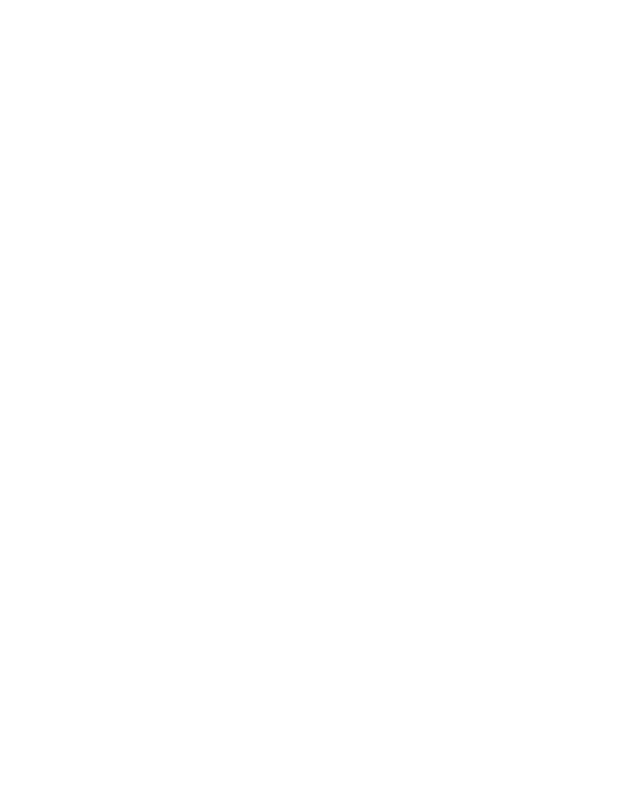
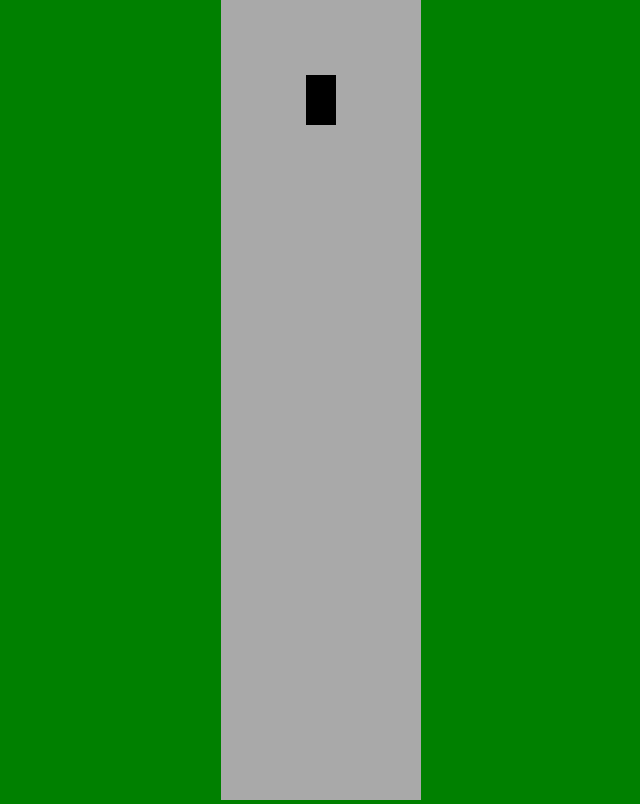
Before and after one commit to kenan-erol/Self-Driving-Car-Sim, a plain HTML site: page index.html in a window 1280 px wide. Shown: the whole page, without its empty margins (319-959 px from the left). Drawn offline with Linux system fonts and the light colour scheme.

Commit message:
Car setup

```diff
--- /dev/null
+++ b/car.js
@@ -0,0 +1,18 @@
+class Car {
+    constructor(x,y,width,height) {
+        this.x = x;
+        this.y = y;
+        this.width = width;
+        this.height = height;
+    }
+    draw(ctx) {
+        ctx.beginPath();
+        ctx.rect(
+            this.x-this.width/2,
+            this.y-this.height/2,
+            this.width,
+            this.height
+        )
+        ctx.fill();
+    }
+}
--- a/index.html
+++ b/index.html
@@ -1,9 +1,10 @@
 <!DOCTYPE html>
 <head>
     <title>Autonomous Car Simulator</title>
-    <link ref="stylesheet" href="style.css">
+    <link rel="stylesheet" href="style.css">
 </head>
 <body>
     <canvas id="myCanvas"></canvas>
+    <script src="car.js"></script>
     <script src="main.js"></script>
 </body>
--- a/main.js
+++ b/main.js
@@ -0,0 +1,7 @@
+const canvas = document.getElementById("myCanvas");
+canvas.height = window.innerHeight;
+canvas.width = 200
+
+const ctx = canvas.getContext("2d");
+const car = new Car(100,100,30,50);
+car.draw(ctx)
--- a/style.css
+++ b/style.css
@@ -0,0 +1,10 @@
+body{
+    margin:0;
+    background:green;
+    overflow:hidden;
+    text-align:center;
+}
+
+#myCanvas{
+    background:darkgray;
+}
```
